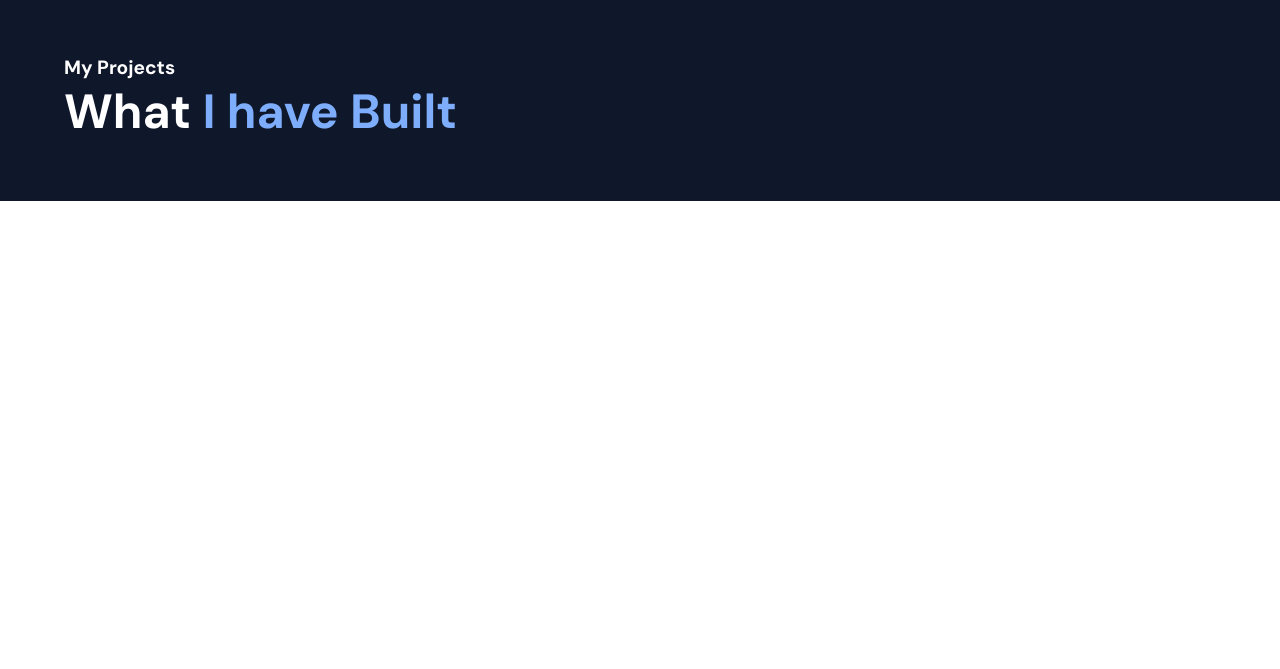
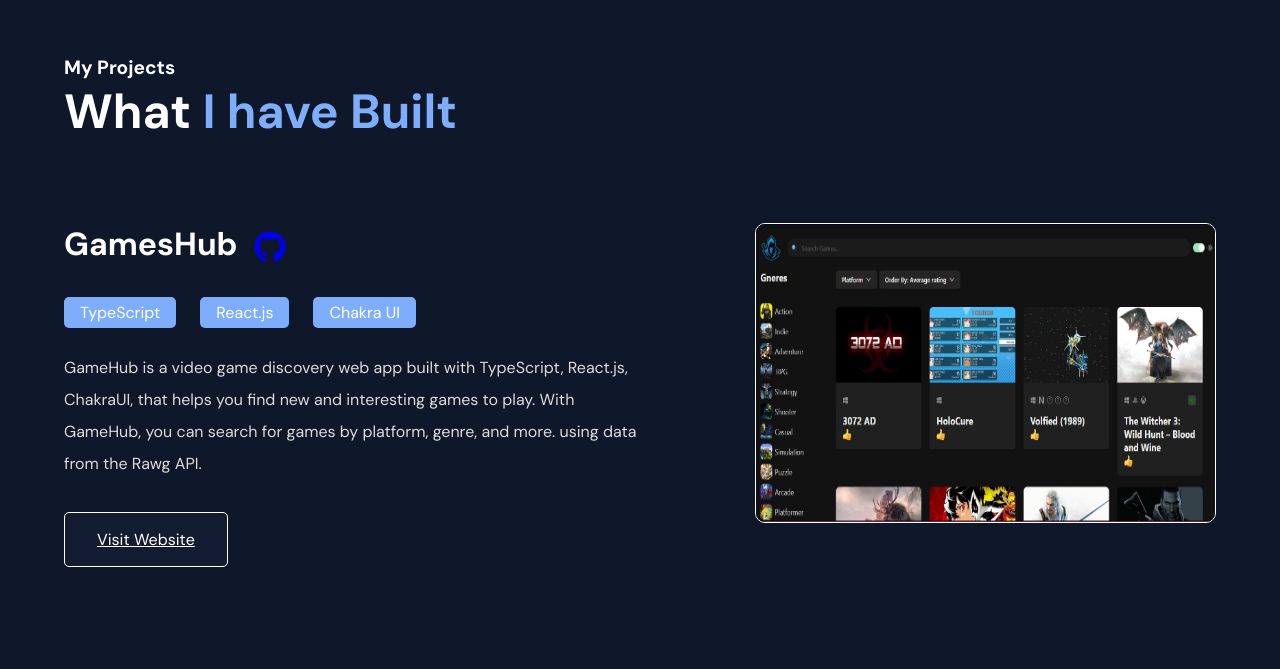
Before and after one commit to Hisoka37/My_Portfolio, a React (Vite) app: page / in a window 1280 px wide. Shown: the part 1691-2360 px from the top of the page. Before the commit the page ends 1892 px from the top, so only its background shows below. Built offline with nearby package versions, Linux system fonts and the light colour scheme; the HTML template or start-up script is replaced by a standard one.

Commit message:
Setup Projects data section

```diff
--- a/src/components/MyProjects.jsx
+++ b/src/components/MyProjects.jsx
@@ -1,4 +1,3 @@
-import React from 'react'
 
 import {
     PaddingContainer,
@@ -9,7 +8,9 @@
     IconContainer,
   } from "../styles/Global.styled.js";
 
+
 import { projectsDetails } from '../utils/MyData.js';
+
 import  Project  from './layouts/Project.jsx';
 
 export const MyProjects = () => {
@@ -26,13 +27,12 @@
             <Heading as ='h2' size='h2'>
                 What <BlueText> I have Built </BlueText>
             </Heading>
+            {projectsDetails.map((project) =>
+                <PaddingContainer key={project.id} top='5rem' bottom='5rem' >
+                <Project data={project} />
+                </PaddingContainer>
+            )}
 
-            {projectsDetails.map((project) => {
-                <PaddingContainer top='5rem' bottom ='5rem'>
-                    <Heading>{project.project_desc} </Heading>
-                    <Project />
-                </PaddingContainer>
-            })}
 
         </PaddingContainer>
   )
--- a/src/components/layouts/Project.jsx
+++ b/src/components/layouts/Project.jsx
@@ -7,24 +7,48 @@
     ParaText,
     BlueText,
     IconContainer,
+    Button
   } from "../../styles/Global.styled.js";
+  import { TechStackCard,ProjectImageContainer, ProjectImage } from "../../styles/MyProject.styled.js";
+  import GameHub from '../../assets/gamehub.jpg'
 
 
- const Project = () => {
+ const Project = ({ data }) => {
   return (
     <FlexContainer fullWidthChild>
         <div>
             <FlexContainer align = 'center' gap = '1rem'>
             <Heading as='h3' size='h3' bottom = '1rem'>
-                Project Name
+                {data.project_name}
             </Heading>
 
             <IconContainer color='blue' size='2rem'>
-                <FaGithub />
+                <a href={data.source_code}><FaGithub /></a>
             </IconContainer>
+            </FlexContainer>
 
-            </FlexContainer>
+            <PaddingContainer top='1rem'>
+                <FlexContainer gap='1.5rem'>
+                {data.tech_stack.map((stack) => (
+                    <TechStackCard key={stack.id}> {stack}</TechStackCard>
+                ))}
+                </FlexContainer>
+            </PaddingContainer>
+
+            <ParaText top ='1.5rem' bottom ='2rem'>
+                 {data.project_desc}
+            </ParaText>
+
+            <Button href={data.project_URL}>Visit Website</Button>
         </div>
+
+     { /* projects right section.*/}
+        <ProjectImageContainer justify='flex-end'>
+            <ProjectImage
+             src={data.project_img}
+            alt={data.project_name}
+             />
+        </ProjectImageContainer>
     </FlexContainer>
   )
 }
--- a/src/styles/Global.styled.js
+++ b/src/styles/Global.styled.js
@@ -77,3 +77,21 @@
         }
     }};
 `
+
+export const Button = styled.a`
+    display: inline-block;
+    width: max-content;
+    padding: 1rem 2rem;
+    color: ${({ theme}) => theme.colors.white};
+    background-color: ${({ theme }) => theme.colors.primary_light};
+    border: 1px solid ${({ theme }) => theme.colors.gray};
+    border-radius: 5px;
+    cursor: pointer;
+    transition: all 0.3s ease;
+
+    &:hover{
+        color: ${({ theme })=> theme.colors.primary_light};
+        background-color: ${({ theme }) => theme.colors.white};
+    }
+
+`
--- /dev/null
+++ b/src/styles/MyProject.styled.js
@@ -0,0 +1,22 @@
+import styled from "styled-components";
+
+export const TechStackCard =  styled.div`
+    display: inline-block;
+    background-color: ${({ theme }) => theme.colors.secondary};
+    color: #fff;
+    padding: 0.3rem 1rem;
+    border-radius: 5px;
+`
+
+export const ProjectImageContainer = styled.div`
+    display: flex;
+    justify-content: ${({ justify}) => justify};
+`
+
+export const ProjectImage = styled.img`
+    border: 1px solid #fff;
+    width: 80%;
+    height: 300px;
+    object-fit: fill;
+    border-radius: 10px;
+`
--- a/src/utils/MyData.js
+++ b/src/utils/MyData.js
@@ -10,7 +10,9 @@
         tech_stack: ['TypeScript', 'React.js', 'Chakra UI'],
         project_img: GameHub,
         project_URL: 'https://game-fz03ur1w1-hisoka37.vercel.app',
+        source_code: 'https://github.com/Hisoka37/Games_Hub',
         reverse: false,
+
     },
 
     {
@@ -20,6 +22,7 @@
         tech_stack: ['Ruby on Rails', 'React.js', 'Redux.js', 'PostgreSQL',],
         project_img: HouseAgs,
         project_URL: 'https://house-rent-new5.onrender.com',
+        source_code: 'https://github.com/Hisoka37/house-rent-frontend',
         reverse: true,
     },
 
@@ -30,6 +33,7 @@
         tech_stack: ['JavaScript', 'React.js', 'Redux.js',],
         project_img: SpaceHub,
         project_URL: 'https://space-hub-2unx.onrender.com',
+        source_code:'https://github.com/Hisoka37/Space-Travelers-Hub',
         reverse: false,
     }
 
```
